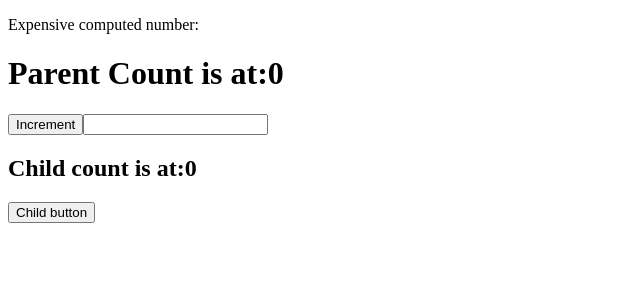
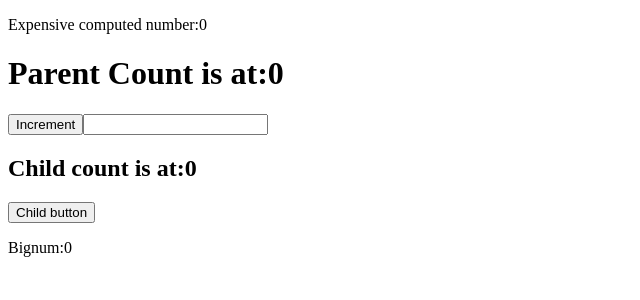
Before and after one commit to bobbyDeepak1415/React_Hooks, a React (Vite) app: page / in a window 1280 px wide. Shown: the top 300 px of the page, without its empty margins (0-640 px from the left). Built offline with nearby package versions, Linux system fonts and the light colour scheme.

Commit message:
changes made

```diff
--- a/src/Child1.jsx
+++ b/src/Child1.jsx
@@ -9,6 +9,7 @@ const Child1 = (props) => {
     <div>
       <h2>Child count is at:{props.count}</h2>
       <button onClick={props.handleClick}>Child button</button>
+      <p>Bignum:{props.bigNum}</p>
     </div>
   )
 }
--- a/src/Demo.jsx
+++ b/src/Demo.jsx
@@ -22,16 +22,16 @@ handleClick(setCount)
 const expensiveValue=useMemo(()=>{
   console.log("expensive computation done")
   return count*1000
-})
+},[count])
 
   return (
     <div>
-<p>Expensive computed number:</p>
+<p>Expensive computed number:{expensiveValue}</p>
       <h1>Parent Count is at:{count}</h1>
       <button onClick={handleBtnClick}>Increment</button>
 
       <input value={title} type='text' onChange={(e)=>setTitle(e.target.value)}/>
-      <Child1 handleClick={handleBtnClick}  count={count}/>
+      <Child1 bigNum={expensiveValue} handleClick={handleBtnClick}  count={count}/>
     </div>
   )
 }
```
